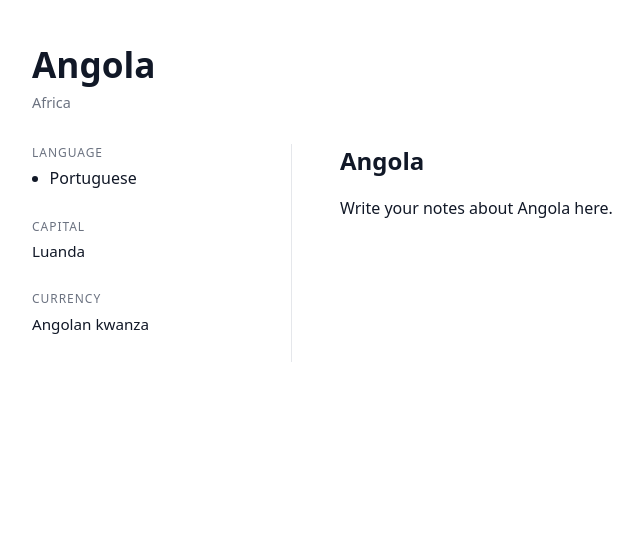
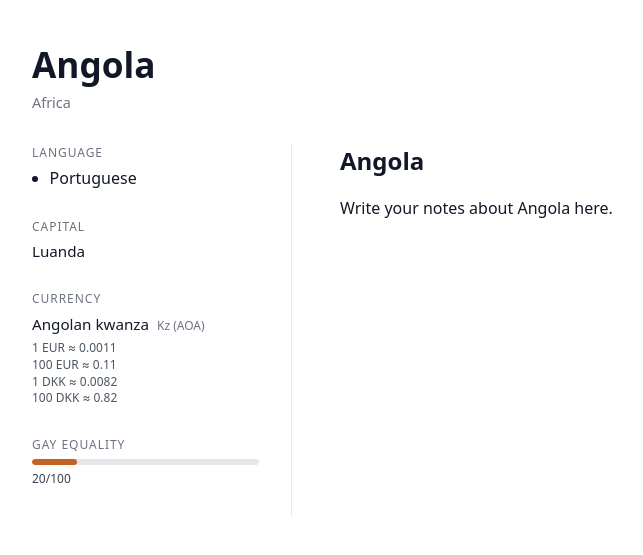
Before and after one commit to Joshua-kea/Travel, a Jekyll site: the page built from _countries/angola.md, in a window 1280 px wide. Shown: the top 555 px of the page, without its empty margins (58-701 px from the left). Built offline with Jekyll 4.4.1, drawn with Linux system fonts in a browser that asks for light colours.

Commit message:
country layout

```diff
--- a/_countries/angola.md
+++ b/_countries/angola.md
@@ -1,26 +1,25 @@
 ---
-
-
-
 layout: country
 iso: AGO
 name: "Angola"
 continent: Africa
-gay_friendliness:
+gay_friendliness: 20
 tags: []
-
-
-
-
-
-
 
 language:
   - Portuguese
 
-currency: Angolan kwanza
+capital: Luanda
 
-capital: Luanda
+currency:
+  name: Angolan kwanza
+  code: AOA
+  symbol: Kz
+  rates:
+    eur_1: 0.0011
+    eur_100: 0.11
+    dkk_1: 0.0082
+    dkk_100: 0.82
 ---
 
 # Angola
--- a/_layouts/country.html
+++ b/_layouts/country.html
@@ -49,8 +49,11 @@
                 {% if page.currency.name %}
                 <div class="value">
                     {{ page.currency.name }}
-                    {% if page.currency.symbol %}
-                    ({{ page.currency.symbol }})
+                    {% if page.currency.symbol or page.currency.code %}
+                    <span class="currency-meta">
+                            {% if page.currency.symbol %}{{ page.currency.symbol }}{% endif %}
+                            {% if page.currency.code %} ({{ page.currency.code }}){% endif %}
+                        </span>
                     {% endif %}
                 </div>
                 {% else %}
--- a/assets/css/country.css
+++ b/assets/css/country.css
@@ -89,8 +89,14 @@ body {
 }
 
 /* =========================
-   CURRENCY RATES
+   CURRENCY
 ========================= */
+
+.currency-meta {
+    font-size: 0.75rem;
+    color: #6b7280;
+    margin-left: 0.25rem;
+}
 
 .rates {
     margin-top: 0.4rem;
```
